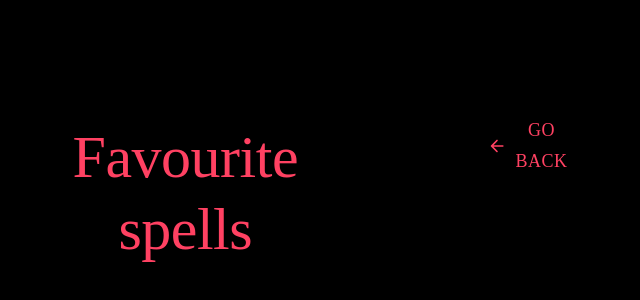
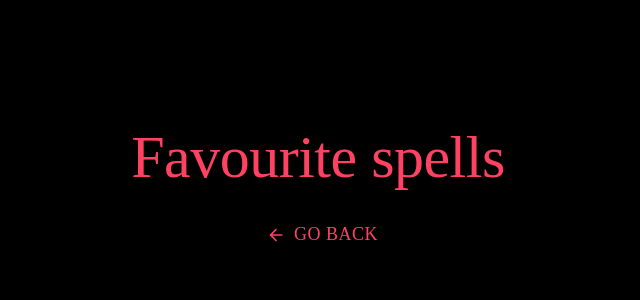
Before and after one commit to NAVODYA123/magic-castle-app, a React (Create React App) app: page /favourite-spells in a window 1280 px wide. Shown: the part 254-554 px from the top of the page, without its empty margins (322-962 px from the left). Built offline with nearby package versions, Linux system fonts and the light colour scheme; a web font is replaced by a local one.

Commit message:
fix responsive issues in favourite spells

```diff
--- a/src/components/FavouriteMagicList.tsx
+++ b/src/components/FavouriteMagicList.tsx
@@ -29,7 +29,7 @@ const FavouriteMagicList: FC<Props> = ({spellName}) => {
       <Box className="spell-container-wrapper"
            sx={{
              display: 'flex',
-             flexDirection: {xs:'column', sm:'row',md:'row',lg:'row'},
+             flexDirection: {xs:'column', sm:'column',md:'column',lg:'column'},
              justifyContent: 'space-between',
              height: {xs:'auto', sm:'auto',md:'50px',lg:'50px'},
              maxHeight:{xs:'auto', sm:'70px',md:'50px',lg:'50px'}
```
